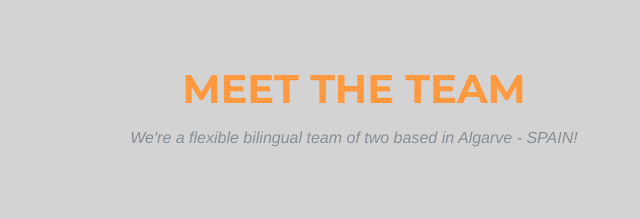
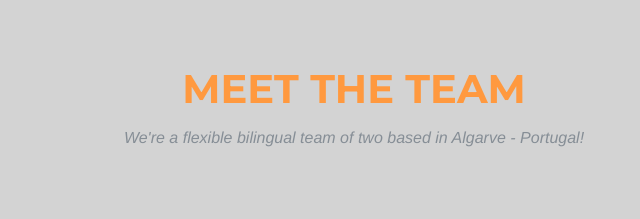
Before and after one commit to jcebuck/fullstackers-web, a website: page index.html in a window 1280 px wide. Shown: the part 860-1079 px from the top of the page, 286-926 px from the left. Drawn offline with Linux system fonts and the light colour scheme; grey boxes are pictures that could not be loaded; a web font is replaced by a local one.

Commit message:
Revert location change

```diff
--- a/index.html
+++ b/index.html
@@ -76,7 +76,7 @@
         <div class="row">
           <div class="col-lg-12 text-center">
             <h2 class="section-heading text-uppercase orange">Meet the team</h2>
-            <h3 class="section-subheading text-muted">We're a flexible bilingual team of two based in Algarve - SPAIN!</h3>
+            <h3 class="section-subheading text-muted">We're a flexible bilingual team of two based in Algarve - Portugal!</h3>
           </div>
         </div>
         <div class="row">
```
